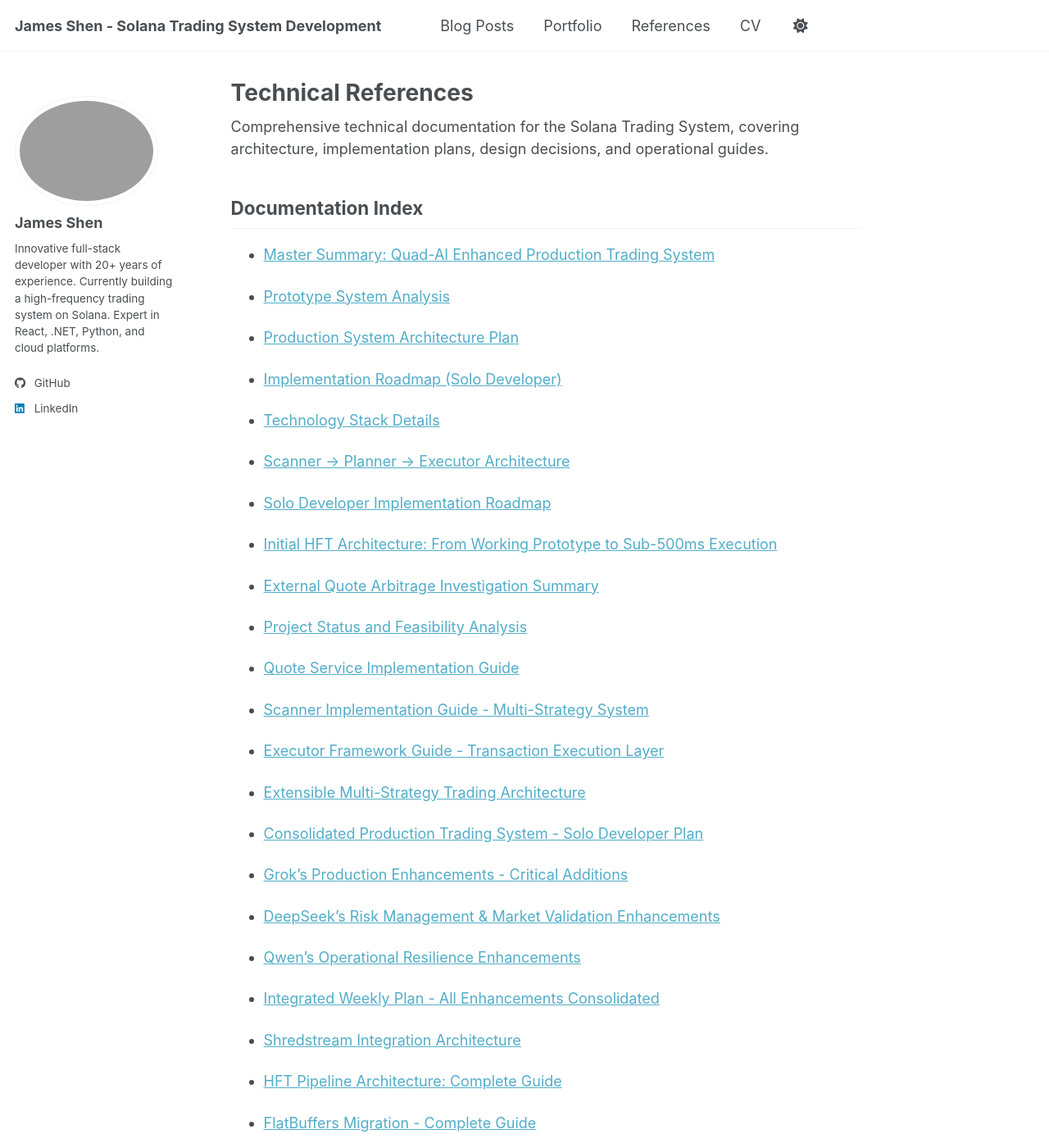
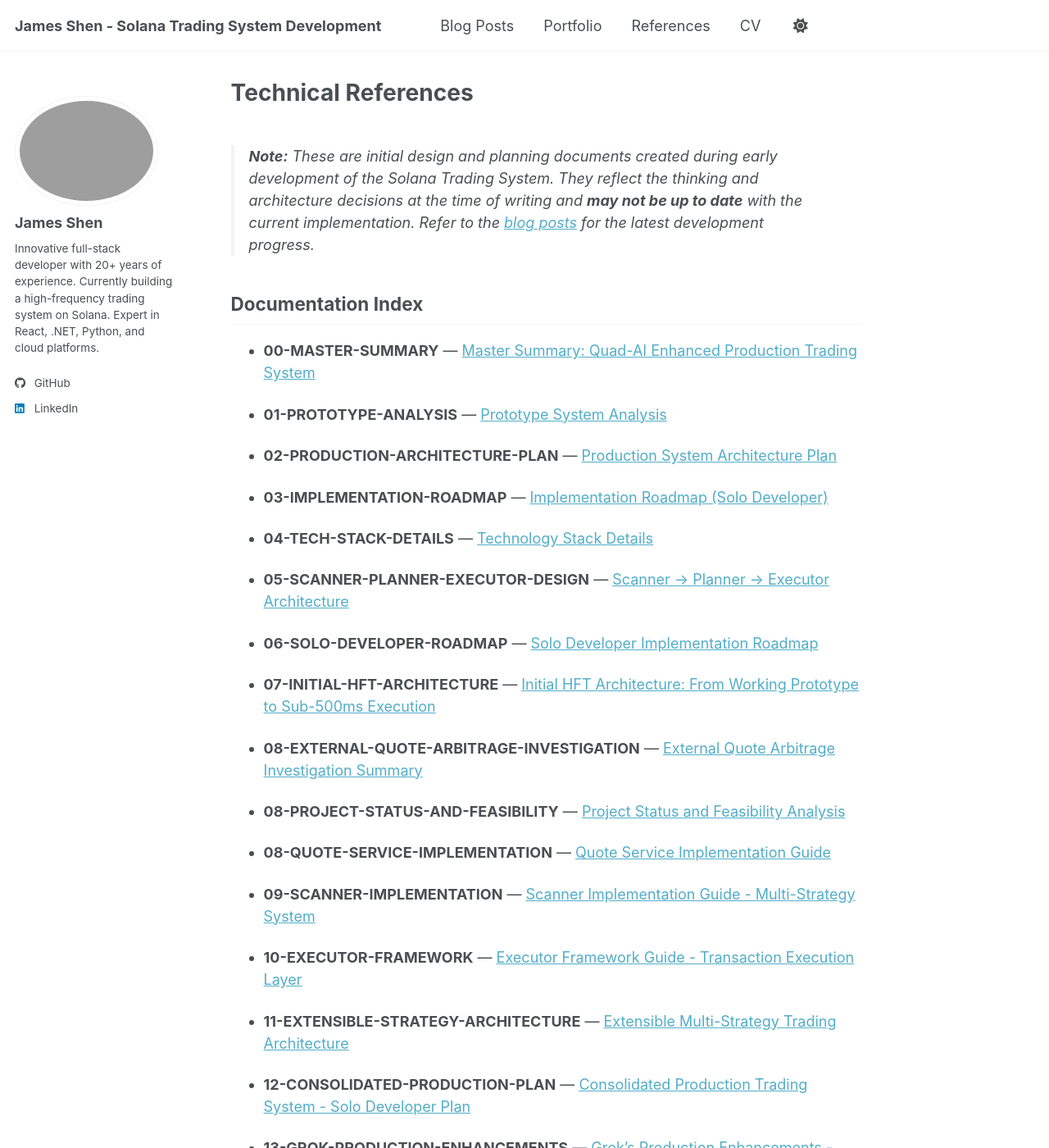
Before and after one commit to guidebee/guidebee.github.io, a Jekyll site: the page built from _pages/references.md, in a window 1280 px wide and 1400 px high. Shown: the whole window at 82% size. Built offline with Jekyll 4.4.1, drawn with Linux system fonts in a browser that asks for light colours; a script bundle is joined from its source files by our own code; library files that are not in the unit come from our copies; some of the changed text lies outside the part shown.

Commit message:
add reference design docs

```diff
--- a/_pages/references.md
+++ b/_pages/references.md
@@ -5,11 +5,12 @@ permalink: /references/
 author_profile: true
 ---
 
-Comprehensive technical documentation for the Solana Trading System, covering architecture, implementation plans, design decisions, and operational guides.
+> **Note:** These are initial design and planning documents created during early development of the Solana Trading System. They reflect the thinking and architecture decisions at the time of writing and **may not be up to date** with the current implementation. Refer to the [blog posts](/year-archive/) for the latest development progress.
 
 ## Documentation Index
 
 {% assign sorted_docs = site.docs | sort: "slug" %}
 {% for doc in sorted_docs %}
-- [{{ doc.title }}]({{ doc.url }})
+{% assign docname = doc.path | split: "/" | last | split: "." | first %}
+- **{{ docname }}** — [{{ doc.title }}]({{ doc.url }})
 {% endfor %}
```
